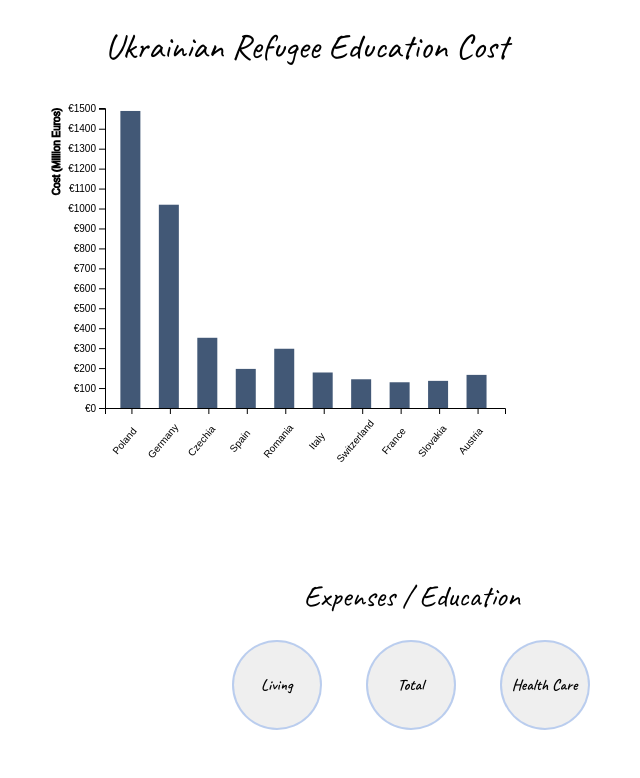
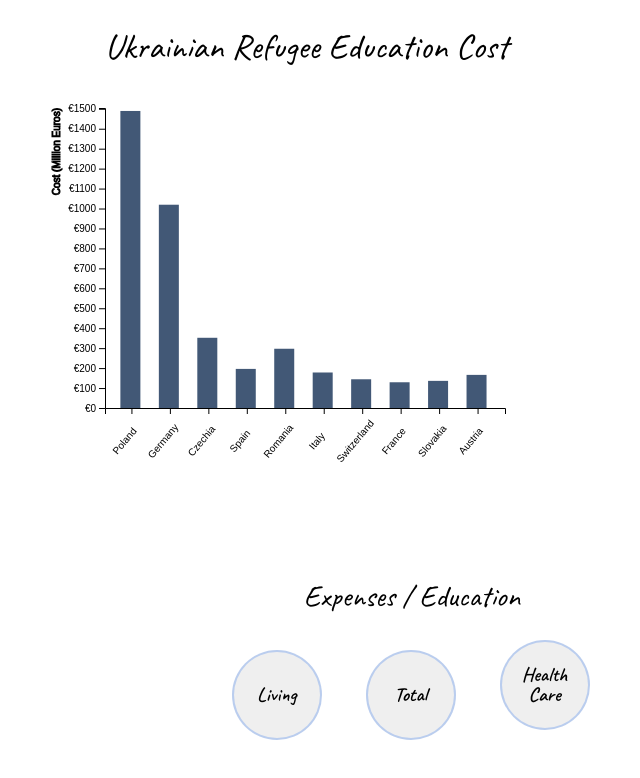
Before and after one commit to eacostadev/UkraineRefugeesViz, a plain HTML site: page edu.html in a window 1280 px wide. Shown: the whole page, without its empty margins (3-643 px from the left). Drawn offline with nearby package versions, Linux system fonts and the light colour scheme.

Commit message:
style change

```diff
--- a/styles/barchart.css
+++ b/styles/barchart.css
@@ -36,7 +36,8 @@
      fill: cornflowerblue;
      font-family: 'Caveat', cursive;
      font-weight: 600;
-     font-size: 16px;
+     font-size: 20px;
+     line-height: 1;
  }
 
  .button:hover {
```
